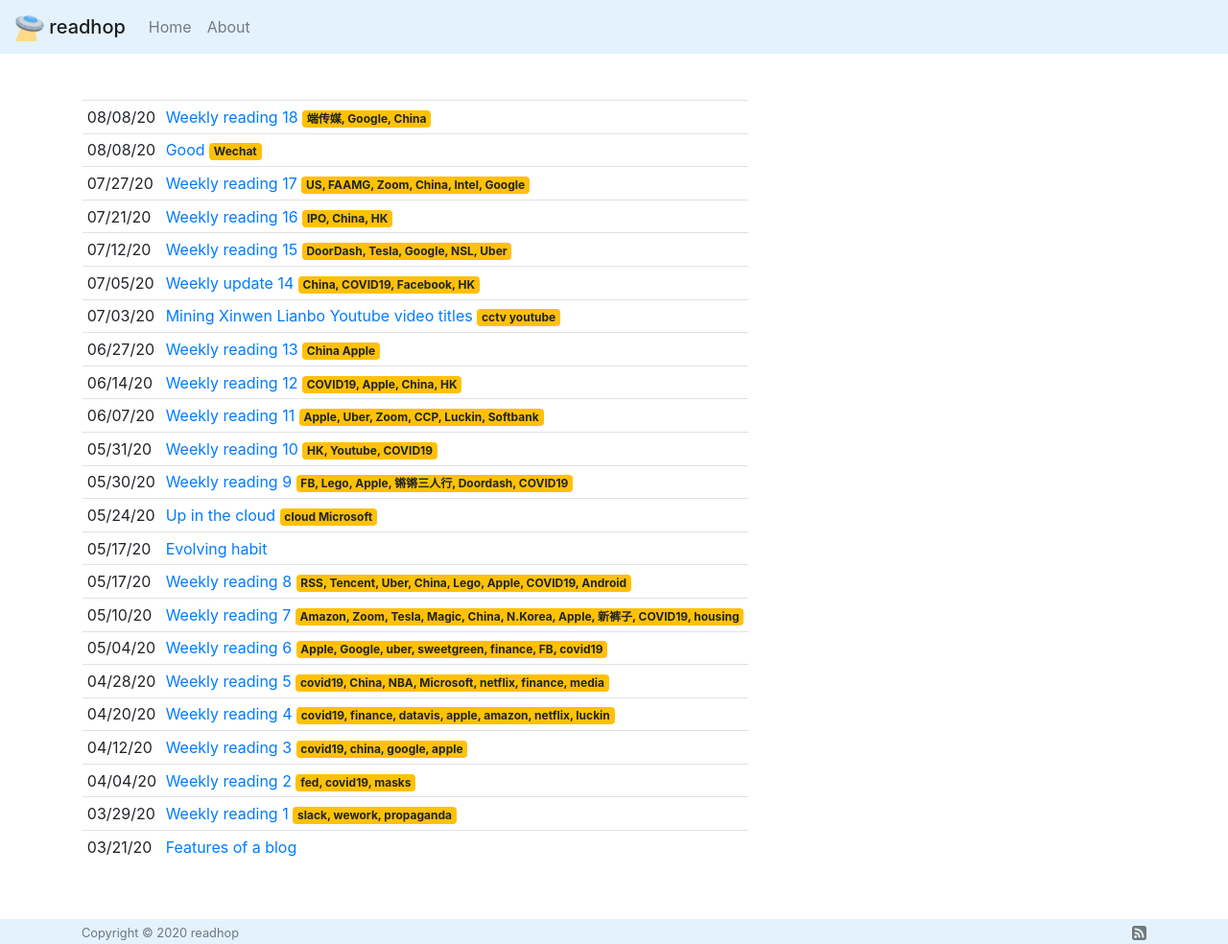
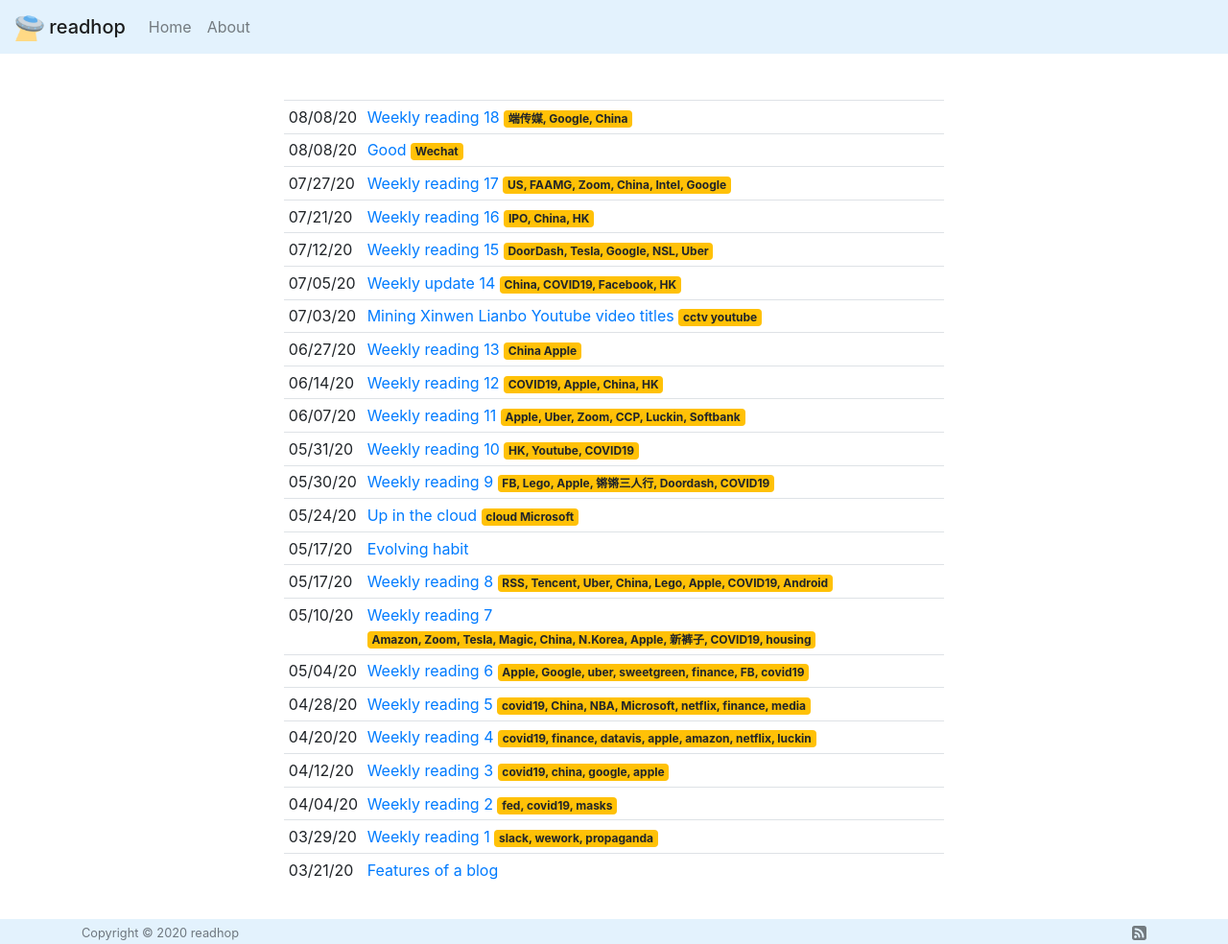
Before and after one commit to robocalpico/robocalpico.github.io, a Jekyll site: the page built from index.md, in a window 1280 px wide and 984 px high. Shown: the whole window at 96% size. Built offline with Jekyll 4.4.1, drawn with Linux system fonts in a browser that asks for light colours; comment, search, counter and statistics services are not loaded.

Commit message:
fix max width

```diff
--- a/_layouts/default.html
+++ b/_layouts/default.html
@@ -52,7 +52,7 @@
     </div>
   </nav>
 
-  <div class="container-lg px-3 my-5 markdown-body">
+  <div class="container px-3 my-5 markdown-body", style="max-width: 720px">
     {{ content }}
   </div>
 
```
